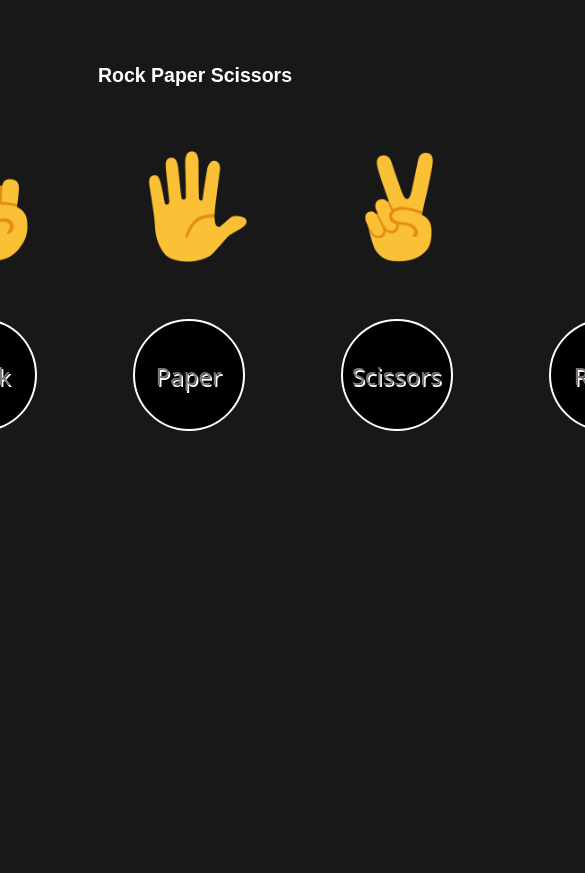
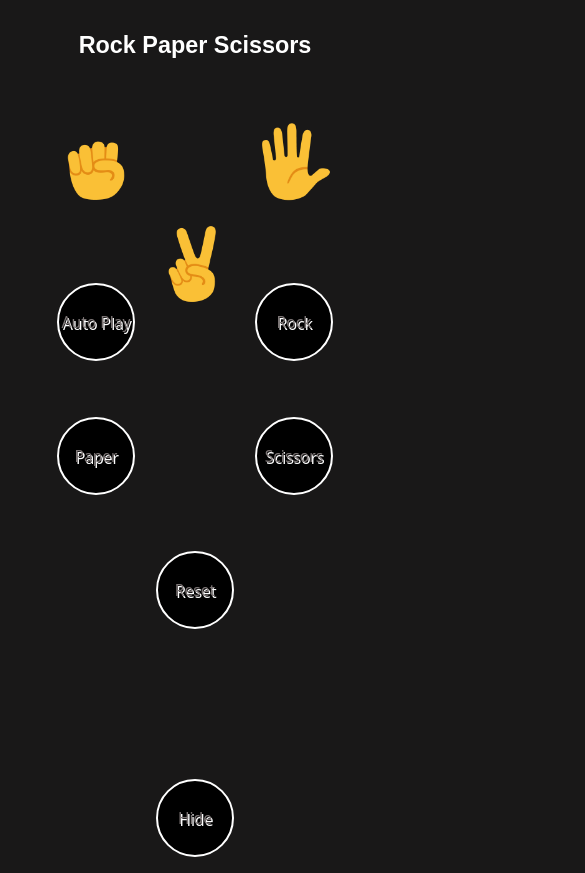
Before and after one commit to ryn379/RPS, a plain HTML site: page index.html in a window 390 px wide. Shown: the top 873 px of the page, 585 px wide, since content can reach past the window. Before the commit the page ends 844 px from the top, so only its background shows below. Drawn offline with Linux system fonts and the light colour scheme; a web font is replaced by a local one.

Commit message:
Add files via upload

```diff
--- a/Untitled-1.css
+++ b/Untitled-1.css
@@ -99,3 +99,51 @@ h1{
     bottom:3.5rem;
     display: none;
 }
+
+@media (max-width: 768px) {
+    h1 {
+        font-size: 6vw;
+        text-align: center;
+        margin-top: 2rem;
+    }
+
+    .images {
+        display: flex;
+        justify-content: center;
+        gap: 1.5rem;
+        flex-wrap: wrap;
+        margin-bottom: 1rem;
+        position: static;
+    }
+
+    .image {
+        width: 20vw;
+        height: 20vw;
+    }
+
+    .btn {
+        flex-wrap: wrap;
+        justify-content: center;
+        gap: 1.5rem;
+        margin: 1rem 0;
+    }
+
+    .btnRPS {
+        width: 20vw;
+        height: 20vw;
+        font-size: 4vw;
+        padding: 0;
+    }
+
+    .display, .counter, .winRate {
+        font-size: 4vw;
+        text-align: center;
+    }
+
+    .clear, .btnHide {
+        position: static;
+        margin-top: 2rem;
+        display: flex;
+        justify-content: center;
+    }
+}
```
